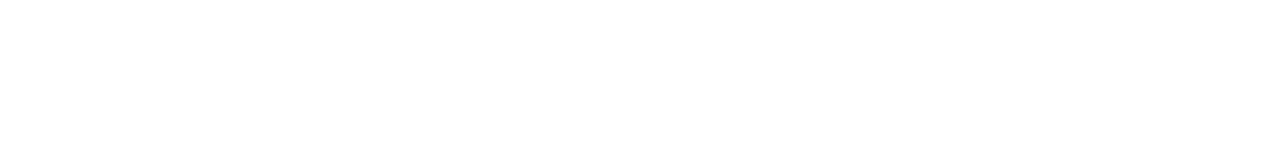
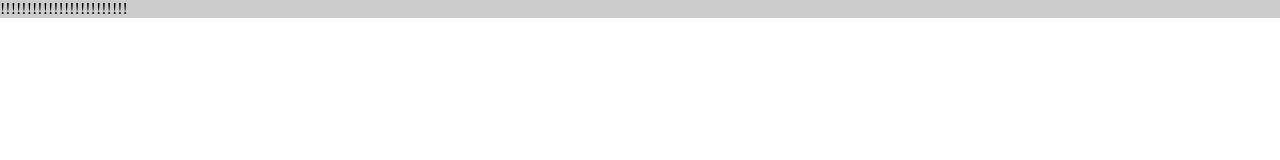
Before and after one commit to Mirudistok32/gulp, a website: page app/index.html in a window 1280 px wide. Drawn offline with nearby package versions, Linux system fonts and the light colour scheme.

Commit message:
ADDED !!!!

```diff
--- a/app/index.html
+++ b/app/index.html
@@ -16,6 +16,7 @@
                     <div class="nav"></div>
                 </div>
             </div>
+			<div>!!!!!!!!!!!!!!!!!!!!!!!!</div>
         </header>
 
         <section class="info">
```
